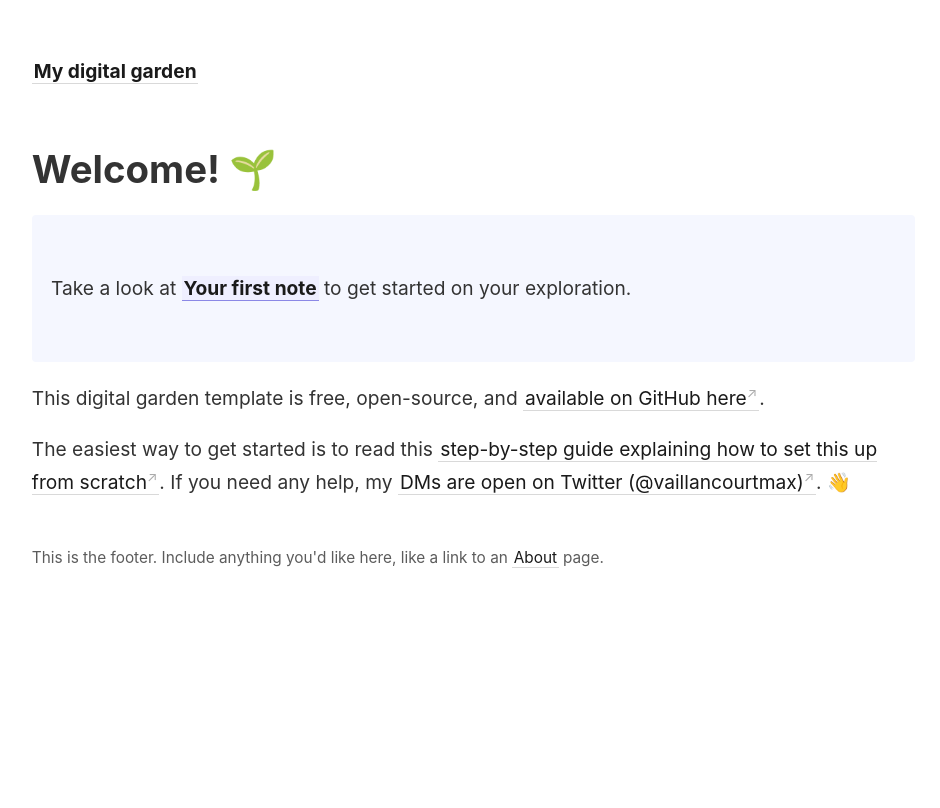
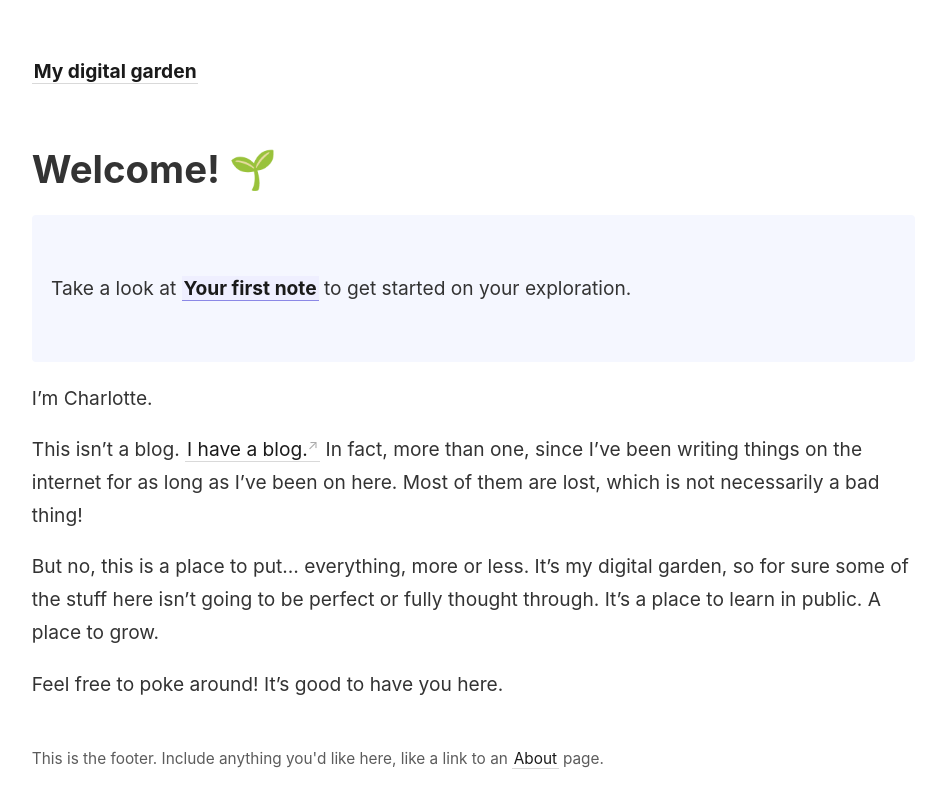
Before and after one commit to xuexisprachen/my-digital-garden, a Jekyll site: the page built from _pages/index.md, in a window 1280 px wide. Shown: the top 808 px of the page, without its empty margins (45-985 px from the left). Built offline with Jekyll 4.4.1, drawn with Linux system fonts in a browser that asks for light colours.

```diff
--- a/_pages/index.md
+++ b/_pages/index.md
@@ -11,9 +11,13 @@ permalink: /
   Take a look at <span style="font-weight: bold">[[Your first note]]</span> to get started on your exploration.
 </p>
 
-This digital garden template is free, open-source, and [available on GitHub here](https://github.com/maximevaillancourt/digital-garden-jekyll-template).
+I'm Charlotte.
 
-The easiest way to get started is to read this [step-by-step guide explaining how to set this up from scratch](https://maximevaillancourt.com/blog/setting-up-your-own-digital-garden-with-jekyll). If you need any help, my [DMs are open on Twitter (@vaillancourtmax)](https://twitter.com/vaillancourtmax). 👋
+This isn't a blog. [I have a blog.](https://xuexisprachen.com) In fact, more than one, since I've been writing things on the internet for as long as I've been on here. Most of them are lost, which is not necessarily a bad thing!
+
+But no, this is a place to put... everything, more or less. It's my digital garden, so for sure some of the stuff here isn't going to be perfect or fully thought through. It's a place to learn in public. A place to grow.
+
+Feel free to poke around! It's good to have you here.
 
 <style>
   .wrapper {
```
Also changed, not shown: _notes/cats.md (deleted, +0 -21 lines), _notes/consistency.md (deleted, +0 -7 lines), _notes/curation beats pagination.md (added, +17 -0 lines), _notes/improve my thinking.md (deleted, +0 -5 lines), _notes/move your body every day.md (deleted, +0 -11 lines), _notes/my new digital garden.md (deleted, +0 -5 lines), _notes/not everything you write has to be polished.md (added, +11 -0 lines), _notes/reduce friction in publishing.md (added, +13 -0 lines), _notes/take control of what you consume.md (added, +12 -0 lines).
